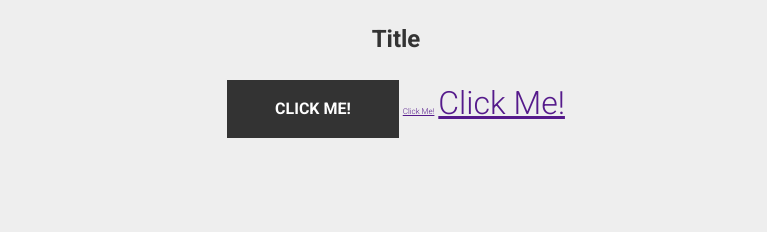
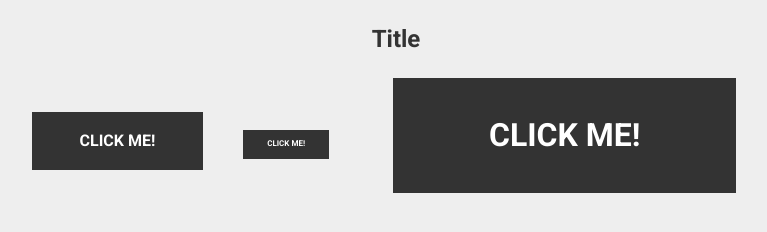
Before and after one commit to Afabozz/Belajar-Coding, a plain HTML site: page CSS Unit/EM & REM/index.html in a window 1280 px wide. Shown: the top 232 px of the page, without its empty margins (244-1011 px from the left). Drawn offline with Linux system fonts and the light colour scheme.

Commit message:
css unit

```diff
--- a/CSS Unit/EM & REM/index.html
+++ b/CSS Unit/EM & REM/index.html
@@ -20,11 +20,11 @@
                 <p>Lorem ipsum dolor sit amet consectetur adipisicing elit. Nostrum harum nam eveniet cum mollitia iste ipsa aut deleniti blanditiis optio, laudantium similique at aperiam omnis pariatur voluptatem maiores iusto ex velit adipisci cupiditate facilis doloribus! Accusamus eius ipsa aliquam veniam quod voluptates neque quisquam similique, sint nam quas error voluptas ab iste? Sapiente amet quibusdam deserunt fugit porro! Nesciunt ad maxime nemo quia, voluptate, fuga soluta voluptatum accusamus delectus aut officiis. Officia laboriosam similique hic nihil! Dolore totam ab officiis, expedita perferendis cumque autem accusamus, quibusdam distinctio, vel ducimus eveniet sequi cum magni perspiciatis sed? Voluptates in repellendus sapiente error.</p>
             </div>
         </div> -->
-        <div class="lenght">
+        <div class="length">
             <h2>Title</h2>
             <a href="" class="btn">Click Me!</a>
-            <a href="" class="btn-sm">Click Me!</a>
-            <a href="" class="btn-lg">Click Me!</a>
+            <a href="" class="btn btn-sm">Click Me!</a>
+            <a href="" class="btn btn-lg">Click Me!</a>
         </div>
     </div>
 
--- a/CSS Unit/EM & REM/style.css
+++ b/CSS Unit/EM & REM/style.css
@@ -59,6 +59,7 @@ body {
     text-decoration: none;
     text-transform: uppercase;
     padding: 1em 3em;
+    margin: 0 1.5em;
 }
 .btn-sm {
     font-size: 0.5em;
```
